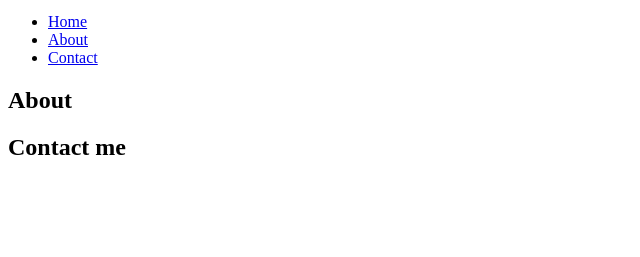
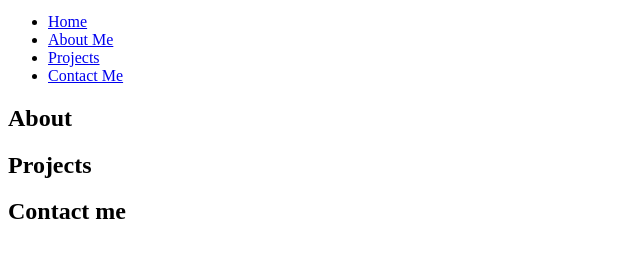
Before and after one commit to Jnyananjan/Portfolio, a plain HTML site: page index.html in a window 1280 px wide. Shown: the part 195-452 px from the top of the page, without its empty margins (0-640 px from the left). Drawn offline with Linux system fonts and the light colour scheme.

Commit message:
Update index.html

```diff
--- a/index.html
+++ b/index.html
@@ -23,8 +23,9 @@
 <nav>
 <ul>
 <li><a href="#home">Home</a></li>
-<li><a href="#about">About</a></li>
-<li><a href="#contact">Contact</a></li>
+<li><a href="#about">About Me</a></li>
+<li><a href="#projects">Projects</a></li>
+<li><a href="#contact">Contact Me</a></li>
 </ul>
 </nav>
 
@@ -34,6 +35,10 @@
 
 <section id="about">
 <h2>About</h2>
+</section>
+
+<section id="projects">
+<h2>Projects</h2>
 </section>
 
 </main>
```
